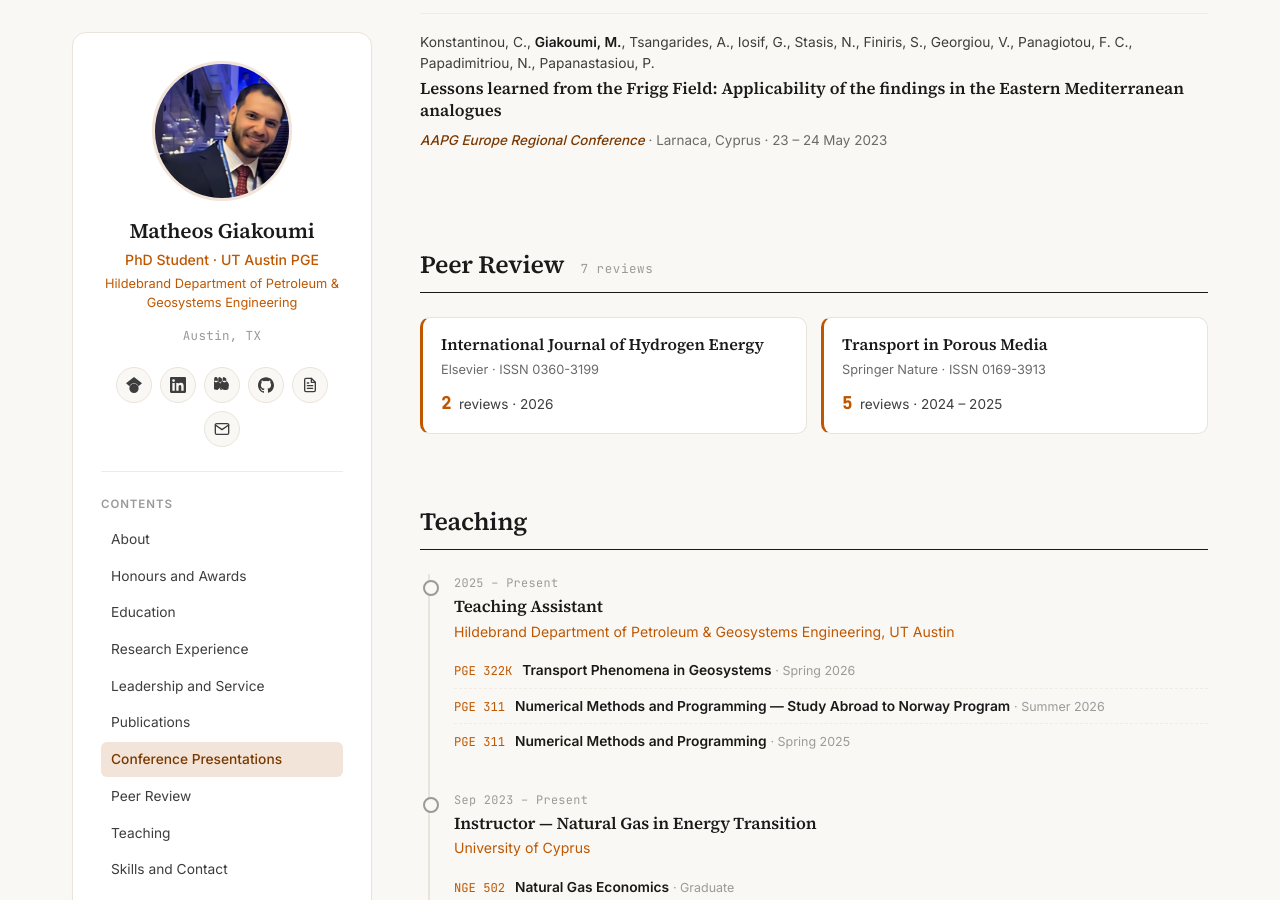
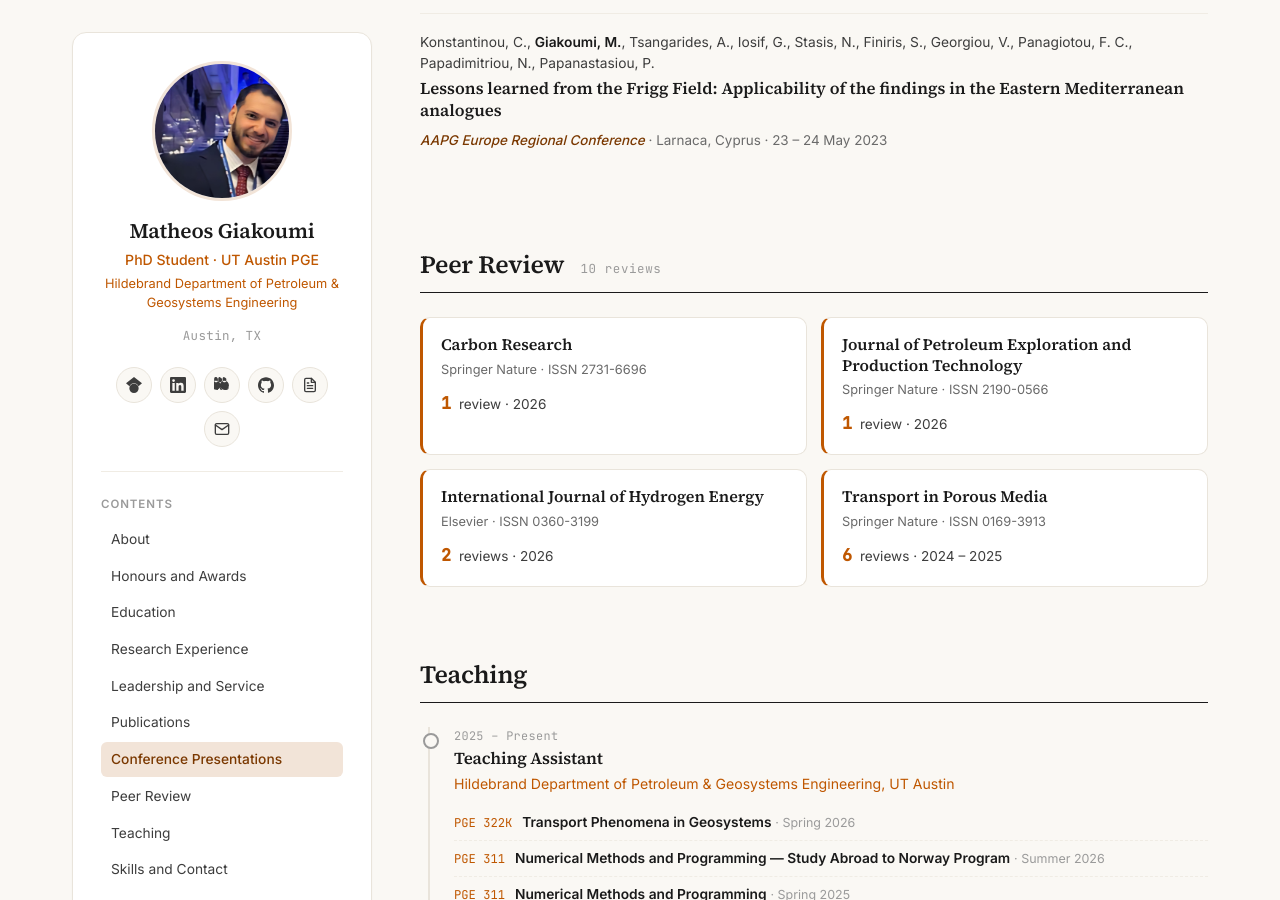
Before and after one commit to MatheosGiakoumi/matheosgiakoumi.github.io, a Jekyll site: the page built from index.md, in a window 1280 px wide and 900 px high, scrolled down 15697 px. Built offline with Jekyll 4.4.1, drawn with Linux system fonts in a browser that asks for light colours.

Commit message:
Update reviews.yml

```diff
--- a/_data/reviews.yml
+++ b/_data/reviews.yml
@@ -1,5 +1,17 @@
 # Peer-review activity (from ORCID).
 # One block per journal. `count` is the number of reviews; `years` is a display string.
+
+- journal: "Carbon Research"
+  publisher: "Springer Nature"
+  issn: "2731-6696"
+  count: 1
+  years: "2026"
+
+- journal: "Journal of Petroleum Exploration and Production Technology"
+  publisher: "Springer Nature"
+  issn: "2190-0566"
+  count: 1
+  years: "2026"
 
 - journal: "International Journal of Hydrogen Energy"
   publisher: "Elsevier"
@@ -10,5 +22,5 @@
 - journal: "Transport in Porous Media"
   publisher: "Springer Nature"
   issn: "0169-3913"
-  count: 5
+  count: 6
   years: "2024 – 2025"
```
